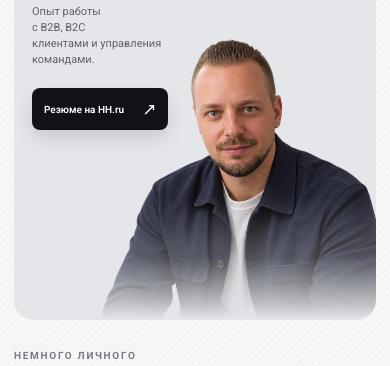
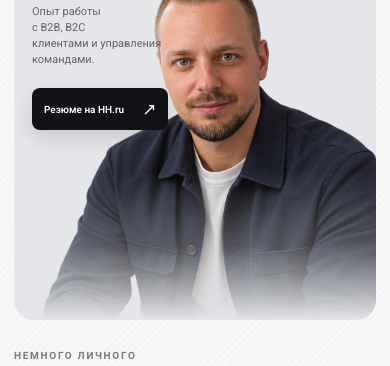
Before and after one commit to grachevandy-star/grachev-job, a plain HTML site: page jti1/index.html in a window 390 px wide. Shown: the part 202-568 px from the top of the page. Drawn offline with Linux system fonts and the light colour scheme.

Commit message:
Add files via upload

```diff
--- a/jti1/styles.css
+++ b/jti1/styles.css
@@ -1039,7 +1039,7 @@ body.modal-open {
 }
 
 
-/* MOBILE HERO V4 — only mobile layout */
+/* MOBILE HERO V5 — only mobile layout: larger portrait, raised, fills bottom */
 @media (max-width: 850px) {
   .hero-card {
     background: #e4e6e9 !important;
@@ -1048,11 +1048,12 @@ body.modal-open {
     overflow: hidden;
   }
 
-  /* Mobile only: move the portrait up and let it reach the bottom of the card. */
+  /* The portrait is intentionally oversized: its bottom stays at the card edge,
+     while the larger image rises into the upper-right area. */
   .portrait {
-    width: 84%;
-    height: 125%;
-    right: -5%;
+    width: 105%;
+    height: 150%;
+    right: -9%;
     bottom: 0;
     z-index: 1;
   }
@@ -1064,7 +1065,7 @@ body.modal-open {
     object-position: right bottom;
   }
 
-  /* Keep the text and resume button above the portrait if their areas overlap. */
+  /* Text and button stay above the photo if the enlarged portrait reaches them. */
   .hello {
     position: relative;
     z-index: 3;
@@ -1083,9 +1084,9 @@ body.modal-open {
   }
 
   .portrait {
-    width: 84%;
-    height: 125%;
-    right: -5%;
+    width: 105%;
+    height: 150%;
+    right: -9%;
     bottom: 0;
   }
 }
```
